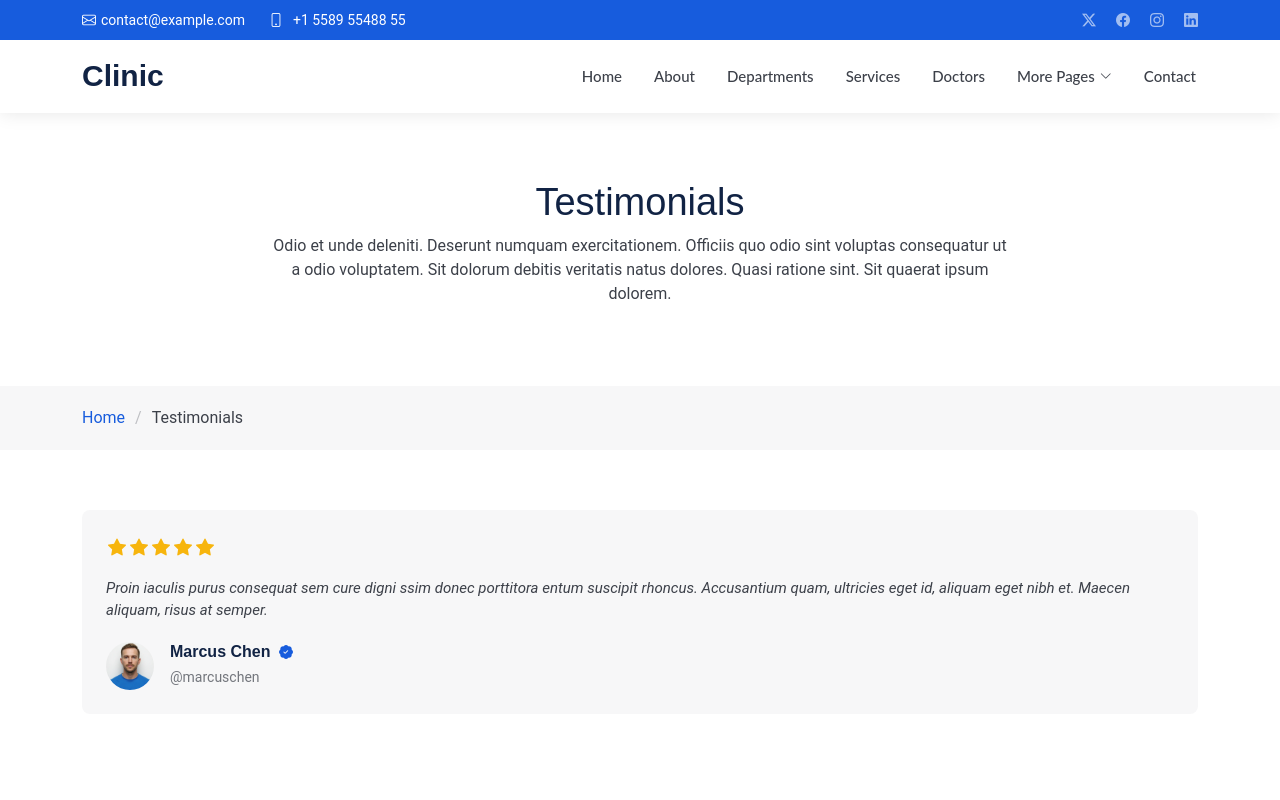
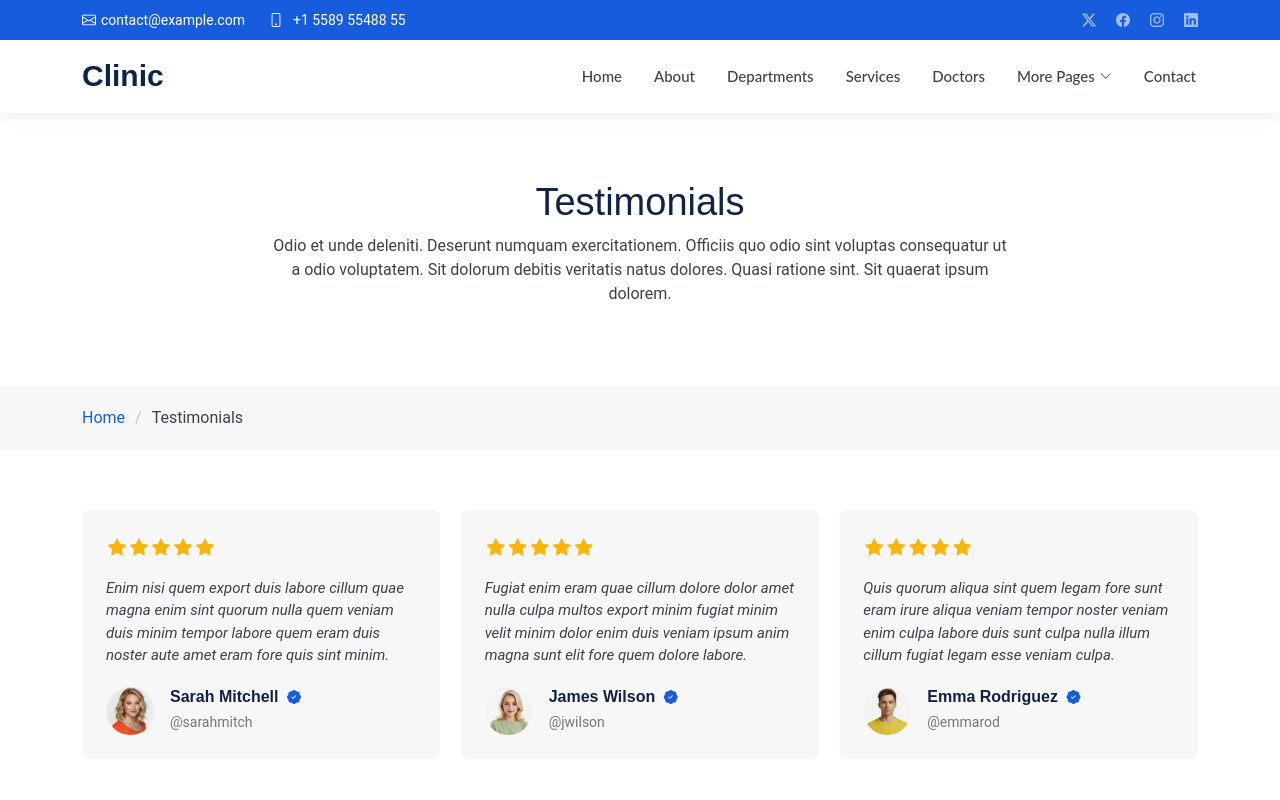
Before and after one commit to Munan95/clinic, a React (Vite) app: page /testimonials in a window 1280 px wide. Shown: the top 800 px of the page. Built offline with nearby package versions, Linux system fonts and the light colour scheme.

Commit message:
Modify:Navigation link & map function

```diff
--- a/src/components/FeaturedTestimonials.jsx
+++ b/src/components/FeaturedTestimonials.jsx
@@ -1,207 +1,119 @@
+import { Autoplay, Pagination } from "swiper/modules";
+import { Swiper, SwiperSlide } from "swiper/react";
+
+import "swiper/css";
+import "swiper/css/pagination";
+
+const TESTIMONIALS = [
+  {
+    id: 1,
+    name: "Marcus Chen",
+    handle: "@marcuschen",
+    image: "/assets/img/person/person-m-9.webp",
+    rating: 5,
+    text: "Proin iaculis purus consequat sem cure digni ssim donec porttitora entum suscipit rhoncus. Accusantium quam, ultricies eget id, aliquam eget nibh et. Maecen aliquam, risus at semper.",
+  },
+  {
+    id: 2,
+    name: "Sarah Mitchell",
+    handle: "@sarahmitch",
+    image: "/assets/img/person/person-f-5.webp",
+    rating: 5,
+    text: "Enim nisi quem export duis labore cillum quae magna enim sint quorum nulla quem veniam duis minim tempor labore quem eram duis noster aute amet eram fore quis sint minim.",
+  },
+  {
+    id: 3,
+    name: "James Wilson",
+    handle: "@jwilson",
+    image: "/assets/img/person/person-f-12.webp",
+    rating: 5,
+    text: "Fugiat enim eram quae cillum dolore dolor amet nulla culpa multos export minim fugiat minim velit minim dolor enim duis veniam ipsum anim magna sunt elit fore quem dolore labore.",
+  },
+  {
+    id: 4,
+    name: "Emma Rodriguez",
+    handle: "@emmarod",
+    image: "/assets/img/person/person-m-12.webp",
+    rating: 5,
+    text: "Quis quorum aliqua sint quem legam fore sunt eram irure aliqua veniam tempor noster veniam enim culpa labore duis sunt culpa nulla illum cillum fugiat legam esse veniam culpa.",
+  },
+  {
+    id: 5,
+    name: "David Kumar",
+    handle: "@davidkumar",
+    image: "/assets/img/person/person-m-13.webp",
+    rating: 5,
+    text: "Export tempor illum tamen malis malis eram quae irure esse labore quem cillum quid cillum eram malis quorum velit fore eram velit sunt aliqua noster fugiat irure amet legam anim culpa.",
+  },
+  {
+    id: 6,
+    name: "Sophia Lee",
+    handle: "@sophialee",
+    image: "/assets/img/person/person-f-13.webp",
+    rating: 5,
+    text: "Texit tempor illum tamen malis malis eram quae irure esse labore quem cillum quid cillum eram malis quorum velit fore eram velit sunt aliqua noster fugiat irure amet legam anim culpa.",
+  },
+];
+
+const SWIPER_BREAKPOINTS = {
+  320: { slidesPerView: 1, spaceBetween: 40 },
+  1200: { slidesPerView: 3, spaceBetween: 20 },
+};
+
 const FeaturedTestimonials = () => {
   return (
-        <section id="featured-testimonials" className="featured-testimonials section">
+    <section
+      id="featured-testimonials"
+      className="featured-testimonials section"
+    >
       <div className="container" data-aos="fade-up" data-aos-delay={100}>
-                <div className="testimonials-14 swiper init-swiper">
-                    <div className="swiper-wrapper">
-                        {/* Testimonial Item 1 */}
-                        <div className="swiper-slide">
+        <Swiper
+          className="testimonials-14"
+          modules={[Autoplay, Pagination]}
+          loop
+          speed={600}
+          autoplay={{ delay: 5000, disableOnInteraction: false }}
+          slidesPerView={1}
+          spaceBetween={40}
+          breakpoints={SWIPER_BREAKPOINTS}
+          pagination={{ clickable: true }}
+        >
+          {TESTIMONIALS.map((item) => (
+            <SwiperSlide key={item.id}>
               <div className="testimonial-item">
-                                <div className="stars">
-                                    <i className="bi bi-star-fill" />
-                                    <i className="bi bi-star-fill" />
-                                    <i className="bi bi-star-fill" />
-                                    <i className="bi bi-star-fill" />
-                                    <i className="bi bi-star-fill" />
+                <div
+                  className="stars"
+                  role="img"
+                  aria-label={`${item.rating} out of 5 stars`}
+                >
+                  {Array.from({ length: item.rating }, (_, index) => (
+                    <i key={index} className="bi bi-star-fill" />
+                  ))}
                 </div>
-                                <p>
-                                    Proin iaculis purus consequat sem cure digni ssim donec porttitora
-                                    entum suscipit rhoncus. Accusantium quam, ultricies eget id,
-                                    aliquam eget nibh et. Maecen aliquam, risus at semper.
-                                </p>
+
+                <p>{item.text}</p>
+
                 <div className="profile">
                   <img
-                                        src="assets/img/person/person-m-9.webp"
+                    src={item.image}
                     className="testimonial-img"
-                                        alt=""
+                    alt={item.name}
                     loading="lazy"
                   />
                   <div className="info">
                     <h4>
-                                            Marcus Chen <i className="bi bi-patch-check-fill" />
+                      {item.name} <i className="bi bi-patch-check-fill" />
                     </h4>
-                                        <span>@marcuschen</span>
+                    <span>{item.handle}</span>
                   </div>
                 </div>
               </div>
-                        </div>
-                        {/* End testimonial item */}
-                        {/* Testimonial Item 2 */}
-                        <div className="swiper-slide">
-                            <div className="testimonial-item">
-                                <div className="stars">
-                                    <i className="bi bi-star-fill" />
-                                    <i className="bi bi-star-fill" />
-                                    <i className="bi bi-star-fill" />
-                                    <i className="bi bi-star-fill" />
-                                    <i className="bi bi-star-fill" />
-                                </div>
-                                <p>
-                                    Enim nisi quem export duis labore cillum quae magna enim sint
-                                    quorum nulla quem veniam duis minim tempor labore quem eram duis
-                                    noster aute amet eram fore quis sint minim.
-                                </p>
-                                <div className="profile">
-                                    <img
-                                        src="assets/img/person/person-f-5.webp"
-                                        className="testimonial-img"
-                                        alt=""
-                                        loading="lazy"
-                                    />
-                                    <div className="info">
-                                        <h4>
-                                            Sarah Mitchell <i className="bi bi-patch-check-fill" />
-                                        </h4>
-                                        <span>@sarahmitch</span>
-                                    </div>
-                                </div>
-                            </div>
-                        </div>
-                        {/* End testimonial item */}
-                        {/* Testimonial Item 3 */}
-                        <div className="swiper-slide">
-                            <div className="testimonial-item">
-                                <div className="stars">
-                                    <i className="bi bi-star-fill" />
-                                    <i className="bi bi-star-fill" />
-                                    <i className="bi bi-star-fill" />
-                                    <i className="bi bi-star-fill" />
-                                    <i className="bi bi-star-fill" />
-                                </div>
-                                <p>
-                                    Fugiat enim eram quae cillum dolore dolor amet nulla culpa multos
-                                    export minim fugiat minim velit minim dolor enim duis veniam ipsum
-                                    anim magna sunt elit fore quem dolore labore.
-                                </p>
-                                <div className="profile">
-                                    <img
-                                        src="assets/img/person/person-f-12.webp"
-                                        className="testimonial-img"
-                                        alt=""
-                                        loading="lazy"
-                                    />
-                                    <div className="info">
-                                        <h4>
-                                            James Wilson <i className="bi bi-patch-check-fill" />
-                                        </h4>
-                                        <span>@jwilson</span>
-                                    </div>
-                                </div>
-                            </div>
-                        </div>
-                        {/* End testimonial item */}
-                        {/* Testimonial Item 4 */}
-                        <div className="swiper-slide">
-                            <div className="testimonial-item">
-                                <div className="stars">
-                                    <i className="bi bi-star-fill" />
-                                    <i className="bi bi-star-fill" />
-                                    <i className="bi bi-star-fill" />
-                                    <i className="bi bi-star-fill" />
-                                    <i className="bi bi-star-fill" />
-                                </div>
-                                <p>
-                                    Quis quorum aliqua sint quem legam fore sunt eram irure aliqua
-                                    veniam tempor noster veniam enim culpa labore duis sunt culpa
-                                    nulla illum cillum fugiat legam esse veniam culpa.
-                                </p>
-                                <div className="profile">
-                                    <img
-                                        src="assets/img/person/person-m-12.webp"
-                                        className="testimonial-img"
-                                        alt=""
-                                        loading="lazy"
-                                    />
-                                    <div className="info">
-                                        <h4>
-                                            Emma Rodriguez <i className="bi bi-patch-check-fill" />
-                                        </h4>
-                                        <span>@emmarod</span>
-                                    </div>
-                                </div>
-                            </div>
-                        </div>
-                        {/* End testimonial item */}
-                        {/* Testimonial Item 5 */}
-                        <div className="swiper-slide">
-                            <div className="testimonial-item">
-                                <div className="stars">
-                                    <i className="bi bi-star-fill" />
-                                    <i className="bi bi-star-fill" />
-                                    <i className="bi bi-star-fill" />
-                                    <i className="bi bi-star-fill" />
-                                    <i className="bi bi-star-fill" />
-                                </div>
-                                <p>
-                                    Export tempor illum tamen malis malis eram quae irure esse labore
-                                    quem cillum quid cillum eram malis quorum velit fore eram velit
-                                    sunt aliqua noster fugiat irure amet legam anim culpa.
-                                </p>
-                                <div className="profile">
-                                    <img
-                                        src="assets/img/person/person-m-13.webp"
-                                        className="testimonial-img"
-                                        alt=""
-                                        loading="lazy"
-                                    />
-                                    <div className="info">
-                                        <h4>
-                                            David Kumar <i className="bi bi-patch-check-fill" />
-                                        </h4>
-                                        <span>@davidkumar</span>
-                                    </div>
-                                </div>
-                            </div>
-                        </div>
-                        {/* End testimonial item */}
-                        {/* Testimonial Item 6 */}
-                        <div className="swiper-slide">
-                            <div className="testimonial-item">
-                                <div className="stars">
-                                    <i className="bi bi-star-fill" />
-                                    <i className="bi bi-star-fill" />
-                                    <i className="bi bi-star-fill" />
-                                    <i className="bi bi-star-fill" />
-                                    <i className="bi bi-star-fill" />
-                                </div>
-                                <p>
-                                    Texit tempor illum tamen malis malis eram quae irure esse labore
-                                    quem cillum quid cillum eram malis quorum velit fore eram velit
-                                    sunt aliqua noster fugiat irure amet legam anim culpa.
-                                </p>
-                                <div className="profile">
-                                    <img
-                                        src="assets/img/person/person-f-13.webp"
-                                        className="testimonial-img"
-                                        alt=""
-                                        loading="lazy"
-                                    />
-                                    <div className="info">
-                                        <h4>
-                                            Sophia Lee <i className="bi bi-patch-check-fill" />
-                                        </h4>
-                                        <span>@sophialee</span>
-                                    </div>
-                                </div>
-                            </div>
-                        </div>
-                        {/* End testimonial item */}
-                    </div>
-                    <div className="swiper-pagination" />
-                </div>
+            </SwiperSlide>
+          ))}
+        </Swiper>
       </div>
     </section>
-    )
+  );
 };
 
 export default FeaturedTestimonials;
```
Lines whose indentation alone changed are shown as unchanged.
